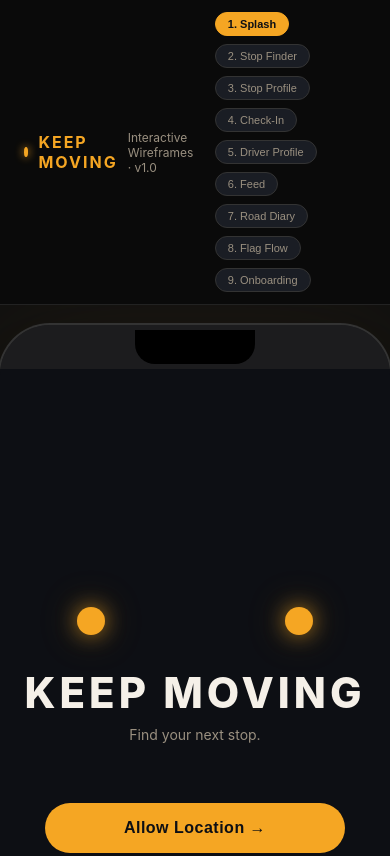
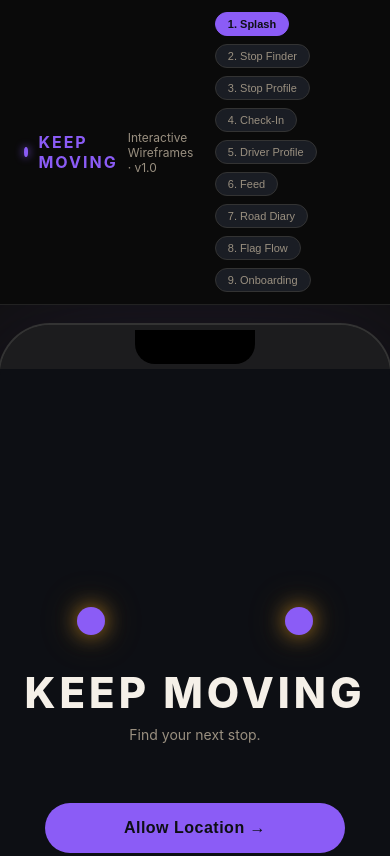
Before and after one commit to ian-a-315/lastenbil, a plain HTML site: page index.html in a window 390 px wide. Shown: the top 856 px of the page. Drawn offline with Linux system fonts and the light colour scheme.

Commit message:
Rebrand accent colors from amber/orange to purple
Swap --amber (#F5A623) → #8B5CF6 and --ember (#E8622A) → #6D28D9
to align with Cover Whale brand. Updated phone shell glow to match.

Co-Authored-By: Claude Sonnet 4.6 <noreply@anthropic.com>

```diff
--- a/index.html
+++ b/index.html
@@ -12,8 +12,8 @@
     --midnight:    #0D0F14;
     --asphalt:     #1A1D24;
     --steel:       #242830;
-    --amber:       #F5A623;
-    --ember:       #E8622A;
+    --amber:       #8B5CF6;
+    --ember:       #6D28D9;
     --warm-white:  #F5F0E8;
     --road-dust:   #9A9080;
     --cw-purple:   #4A2472;
@@ -95,7 +95,7 @@
     width: 390px;
     background: #1c1c1e;
     border-radius: 50px;
-    box-shadow: 0 0 0 2px #333, 0 40px 80px rgba(0,0,0,0.8), 0 0 120px rgba(245,166,35,0.08);
+    box-shadow: 0 0 0 2px #333, 0 40px 80px rgba(0,0,0,0.8), 0 0 120px rgba(139,92,246,0.12);
     overflow: hidden;
     position: relative;
     flex-shrink: 0;
```
